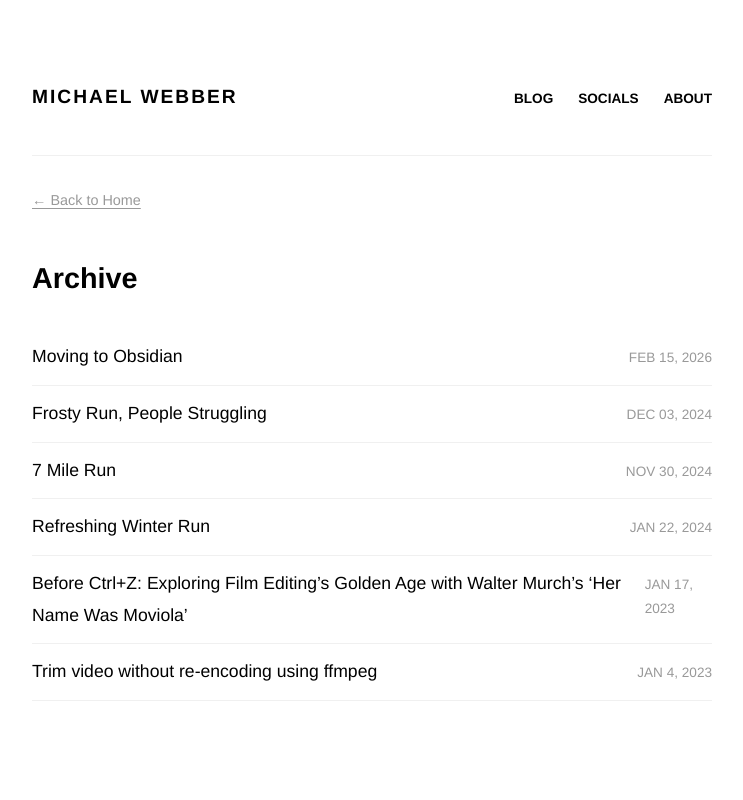
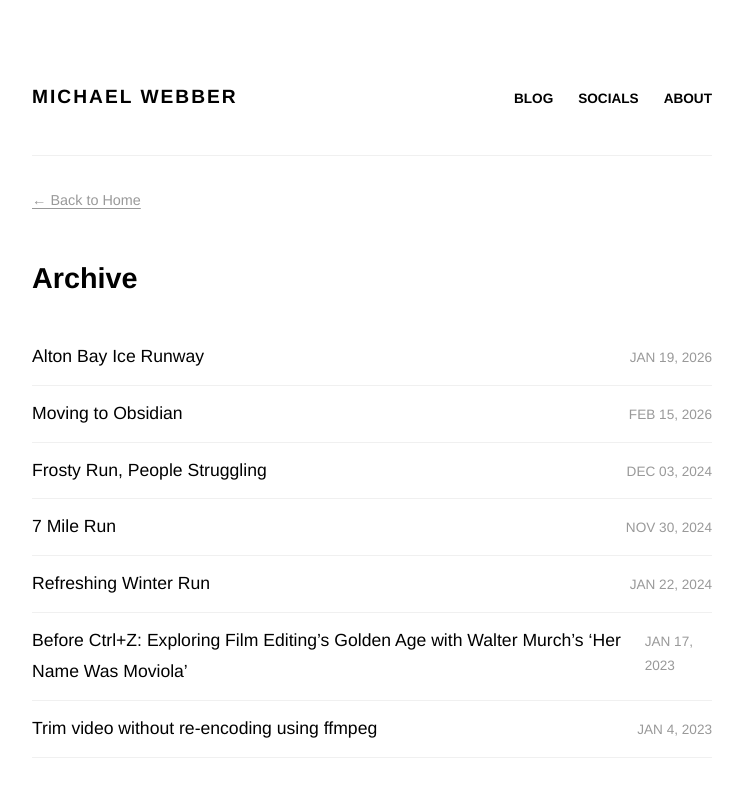
Before and after one commit to vid131/mwebber-blog, a Next.js app: page /blog in a window 1280 px wide. Shown: the top 800 px of the page, without its empty margins (268-1011 px from the left). Built offline with nearby package versions, Linux system fonts and the light colour scheme.

Commit message:
Blog Archive Update

```diff
--- a/app/blog/page.tsx
+++ b/app/blog/page.tsx
@@ -2,6 +2,7 @@ import Link from 'next/link'
 
 export default function BlogIndex() {
   const posts = [
+    { title: "Alton Bay Ice Runway", date: "JAN 19, 2026", slug: "altonbay" },
     { title: "Moving to Obsidian", date: "FEB 15, 2026", slug: "moving-to-obsidian" },
     { title: "Frosty Run, People Struggling", date: "DEC 03, 2024", slug: "frosty-run" },
     { title: "7 Mile Run", date: "NOV 30, 2024", slug: "7milerun" },
```
